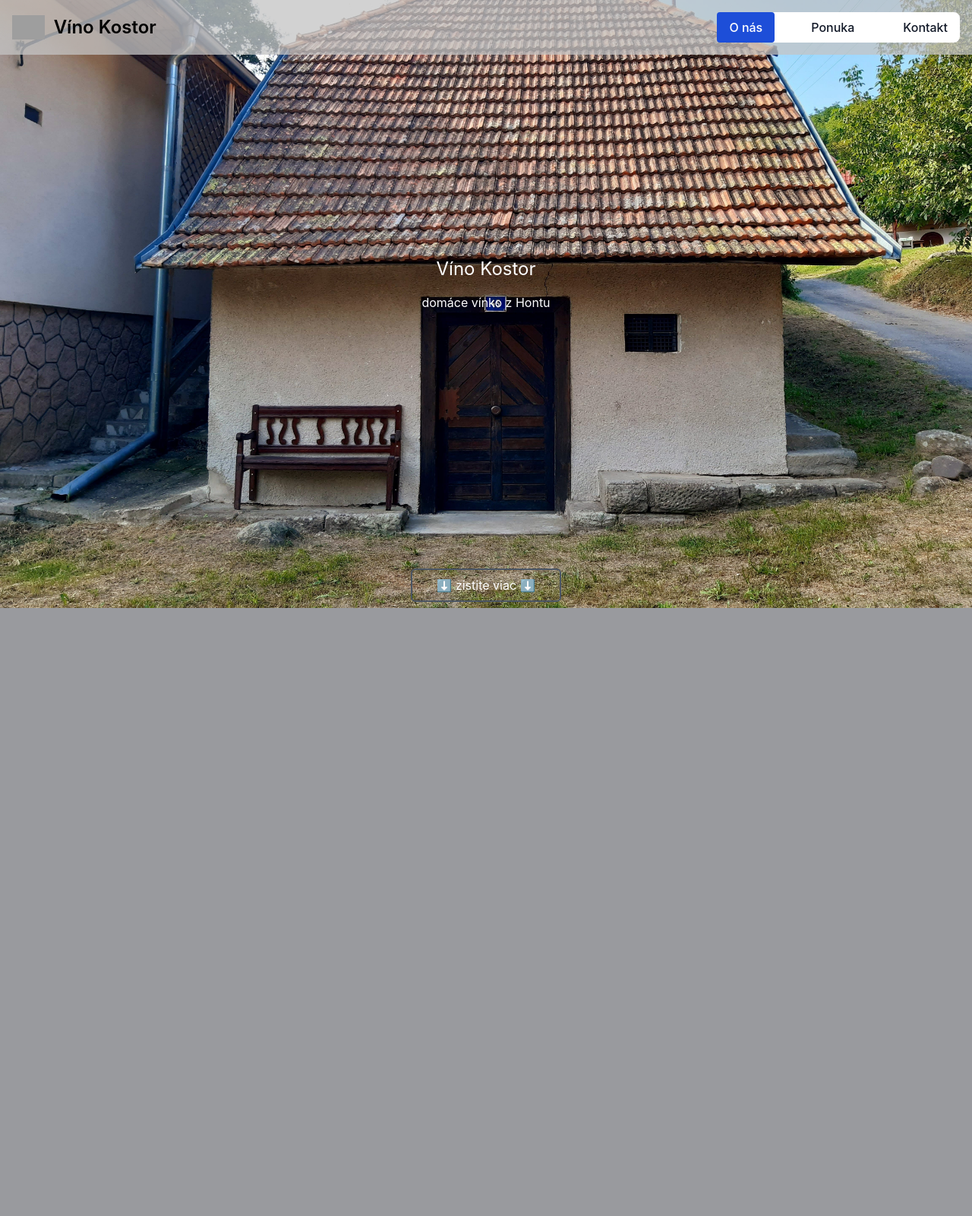
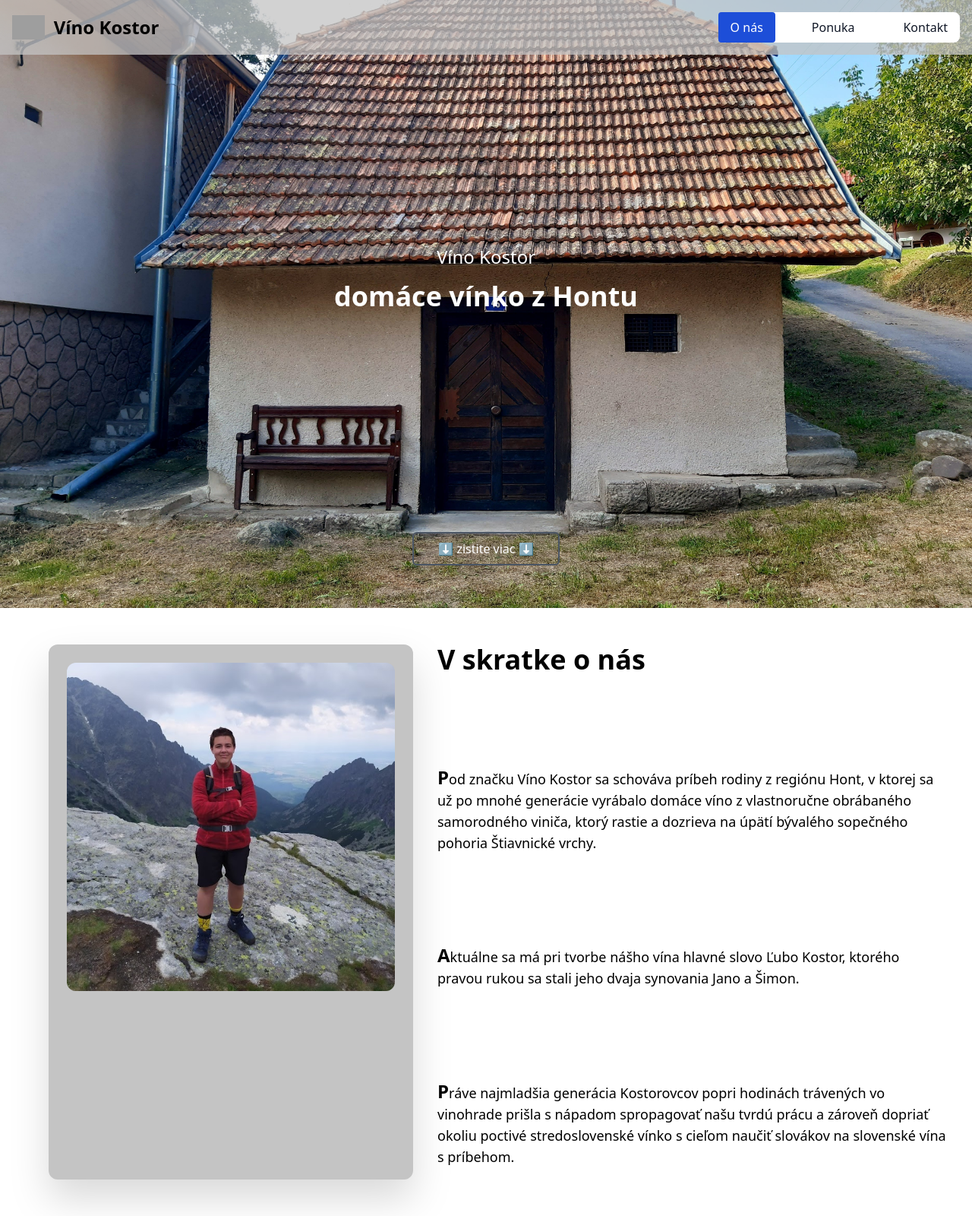
Before and after one commit to Jancikos/vino-kostor, a PHP site: page / in a window 1280 px wide. Shown: the whole page at 76% size. Before the commit the page ends 800 px from the top, so only its background shows below. Run offline with PHP 8.4, Linux system fonts and the light colour scheme; style sheets or scripts are compiled from the project's sources; some libraries are stand-ins or nearby versions; grey boxes are pictures that could not be loaded.

Commit message:
about us

```diff
--- a/css/app.css
+++ b/css/app.css
@@ -1,6 +1,20 @@
 @tailwind base;
 @tailwind components;
 @tailwind utilities;
+
+/* general */
+section {
+    @apply h-screen px-8 py-12 box-border;
+}
+
+div, img {
+    @apply box-border;
+}
+
+h2 {
+    @apply text-4xl font-bold;
+    @apply mb-4;
+}
 
 /* navbar section */
 .navbar-item {
@@ -14,3 +28,8 @@
 .navbar-item.selected {
     @apply text-white bg-blue-700 rounded;
 }
+
+/* about us */
+#about-us p {
+    @apply mb-4 text-lg first-letter:text-2xl first-letter:font-bold;
+}
--- a/index.html
+++ b/index.html
@@ -5,9 +5,10 @@
     <meta charset="UTF-8">
     <meta name="viewport" content="width=device-width, initial-scale=1.0">
     <title>Víno Kostor</title>
-    <link rel="stylesheet" href="dist/output.css">
 
     <link href="https://cdnjs.cloudflare.com/ajax/libs/flowbite/1.8.1/flowbite.min.css" rel="stylesheet" />
+
+    <link rel="stylesheet" href="dist/output.css">
 </head>
 
 <body>
@@ -52,7 +53,7 @@
     </nav>
 
     <section id="landing" class="bg-cover bg-center" style="background-image: url('obrazky/slider/pivnica-exterier.jpg');">
-        <div class="h-screen flex items-center justify-center flex-col">
+        <div class="h-full flex items-center justify-center flex-col">
             <h1 class="text-2xl text-white mt-auto">Víno Kostor</h1>
             <h2 class="text-l text-white mt-4">domáce vínko z Hontu</h2>
 
@@ -62,6 +63,22 @@
         </div>
     </section>
 
+
+    <section id="about-us" class="bg-secondary flex flex-row justify-between items-stretch">
+
+        <div class="bg-primary p-6 mx-8 rounded-xl drop-shadow-2xl max-h-full ">
+            <img class="rounded-xl max-h-full" src="obrazky/simonko.jpg" alt="V skratke o nás">
+        </div>
+
+        <div class="max-w-2xl flex flex-col justify-between">
+            <h2>V skratke o nás</h2>
+            <p>Pod značku Víno Kostor sa schováva príbeh rodiny z regiónu Hont, v ktorej sa už po mnohé generácie vyrábalo domáce víno  z vlastnoručne obrábaného samorodného viniča, ktorý rastie a dozrieva na úpätí bývalého sopečného pohoria Štiavnické vrchy.</p>
+            <p>Aktuálne sa má pri tvorbe nášho vína hlavné slovo Ľubo Kostor, ktorého pravou rukou sa stali  jeho dvaja synovania Jano a Šimon.</p>
+            <p>Práve najmladšia generácia Kostorovcov popri hodinách trávených vo vinohrade prišla s nápadom  spropagovať našu tvrdú prácu a zároveň dopriať okoliu poctivé stredoslovenské vínko s cieľom naučiť slovákov na slovenské vína s príbehom.</p>
+        </div>
+    </section>
+
+
     <script src="https://cdnjs.cloudflare.com/ajax/libs/flowbite/1.8.1/flowbite.min.js"></script>
 </body>
 
```
